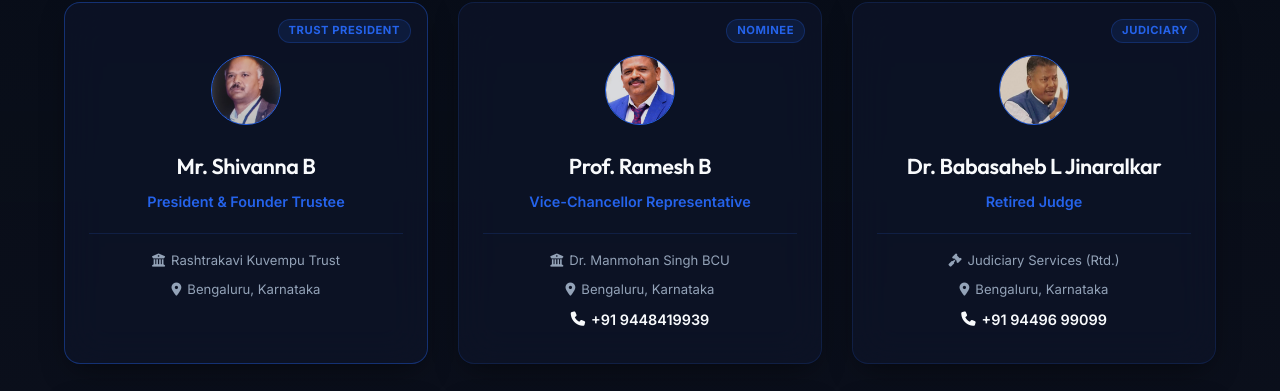
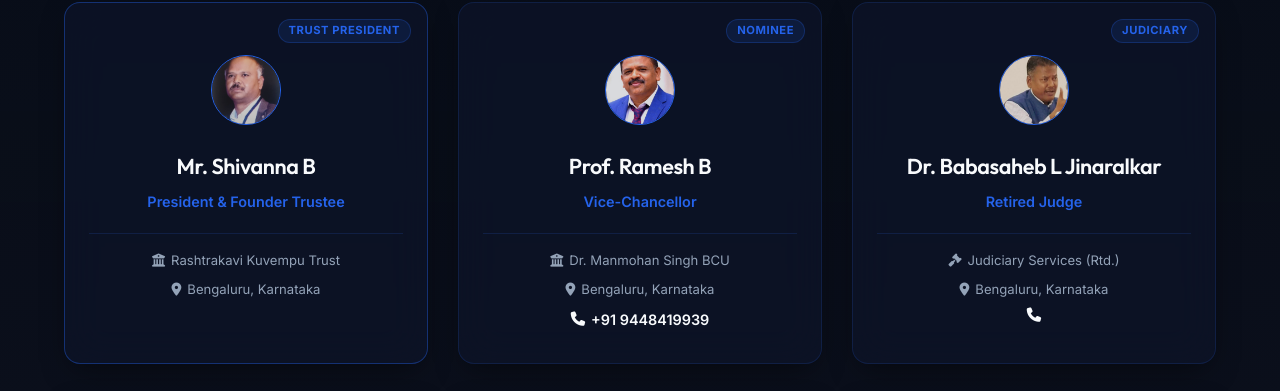
Before and after one commit to sarwanmass/lawcollegekuvempu, a plain HTML site: page governance.html in a window 1280 px wide. Shown: the part 916-1307 px from the top of the page. Drawn offline with Linux system fonts and the light colour scheme.

Commit message:
Update governance.html

```diff
--- a/governance.html
+++ b/governance.html
@@ -134,7 +134,7 @@
                         <img src="assets/governance/images/Prof. Ramesh B.jpg" alt="Prof. Ramesh B" style="width: 100%; height: 100%; object-fit: cover; opacity: 0.85;">
                     </div>
                     <h3 class="council-name">Prof. Ramesh B</h3>
-                    <p class="council-role">Vice-Chancellor Representative</p>
+                    <p class="council-role">Vice-Chancellor</p>
                     <div class="council-meta">
                         <span class="uni-name"><i class="fas fa-university"></i> Dr. Manmohan Singh BCU</span>
                         <span class="location"><i class="fas fa-map-marker-alt"></i> Bengaluru, Karnataka</span>
@@ -155,7 +155,7 @@
                     <div class="council-meta">
                         <span class="court"><i class="fas fa-gavel"></i> Judiciary Services (Rtd.)</span>
                         <span class="location"><i class="fas fa-map-marker-alt"></i> Bengaluru, Karnataka</span>
-                        <a href="tel:9449699099" class="council-contact"><i class="fas fa-phone"></i> +91 94496 99099</a>
+                        <a href="tel: " class="council-contact"><i class="fas fa-phone"></i>  </a>
                     </div>
                 </div>
 
```
